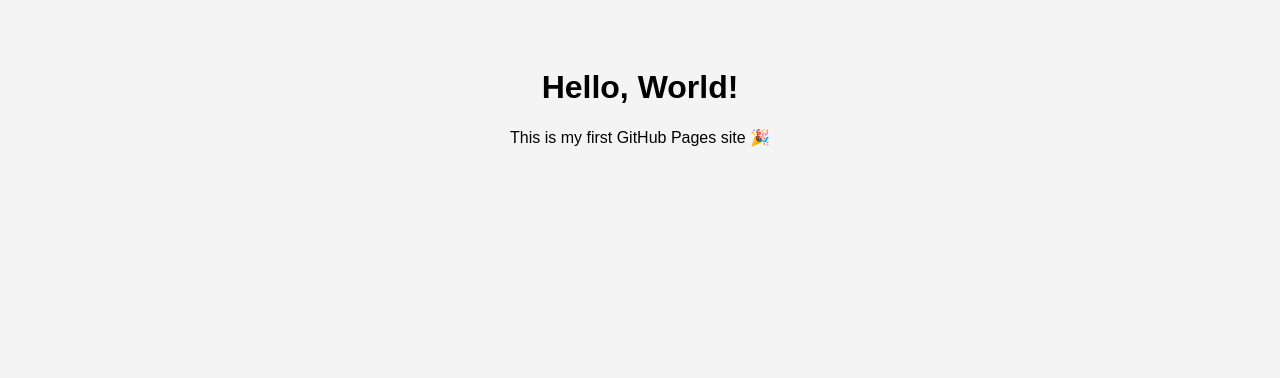
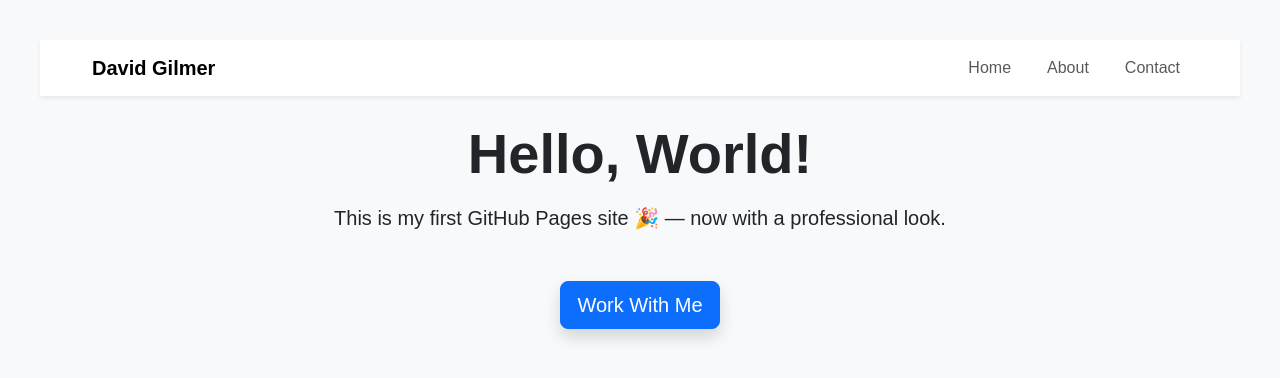
Before and after one commit to david-gilmer/david-gilmer.github.io, a plain HTML site: page index.html in a window 1280 px wide. Drawn offline with nearby package versions, Linux system fonts and the light colour scheme.

Commit message:
Update index.html

```diff
--- a/index.html
+++ b/index.html
@@ -3,12 +3,48 @@
 <head>
   <meta charset="UTF-8">
   <meta name="viewport" content="width=device-width, initial-scale=1.0">
-  <title>David Gilmer | IT Freelancer</title>
+
+  <title>David Gilmer | Web Developer & IT Freelancer</title>
   <meta name="description" content="David Gilmer - Offering freelance web development, IT support, and networking solutions. Clean, responsive websites built fast and professionally.">
- <link rel="stylesheet" href="styles.css">
+
+  <!-- ✅ Bootstrap CSS CDN -->
+  <link
+    href="https://cdn.jsdelivr.net/npm/bootstrap@5.3.3/dist/css/bootstrap.min.css"
+    rel="stylesheet"
+    integrity="sha384-QWTKZyjpPEjISv5WaRU9OFeRpok6YctnYmDr5pNlyT2bRjXh0JMhjY6hW+ALEwIH"
+    crossorigin="anonymous">
+
+  <!-- ✅ Your Custom Styles -->
+  <link rel="stylesheet" href="styles.css">
 </head>
-<body>
-  <h1>Hello, World!</h1>
-  <p>This is my first GitHub Pages site 🎉</p>
+<body class="bg-light text-center">
+
+  <!-- Navbar using Bootstrap -->
+  <nav class="navbar navbar-expand-md navbar-light bg-white shadow-sm mb-4">
+    <div class="container">
+      <a class="navbar-brand fw-bold" href="index.html">David Gilmer</a>
+      <div class="collapse navbar-collapse justify-content-end">
+        <ul class="navbar-nav">
+          <li class="nav-item"><a class="nav-link" href="index.html">Home</a></li>
+          <li class="nav-item"><a class="nav-link" href="about.html">About</a></li>
+          <li class="nav-item"><a class="nav-link" href="contact.html">Contact</a></li>
+        </ul>
+      </div>
+    </div>
+  </nav>
+
+  <!-- Hero Section -->
+  <div class="container">
+    <h1 class="display-4 fw-bold mb-3">Hello, World!</h1>
+    <p class="lead mb-5">This is my first GitHub Pages site 🎉 — now with a professional look.</p>
+
+    <a href="contact.html" class="btn btn-primary btn-lg shadow">Work With Me</a>
+  </div>
+
+  <!-- ✅ Bootstrap JS Bundle (for mobile menu toggle) -->
+  <script
+    src="https://cdn.jsdelivr.net/npm/bootstrap@5.3.3/dist/js/bootstrap.bundle.min.js"
+    integrity="sha384-YvpcrYf0tY3lHB60NNkmXc5s9fDVZLESaAA55NDzOxhy9GkcIdslK1eN7N6jIeHz"
+    crossorigin="anonymous"></script>
 </body>
 </html>
```
